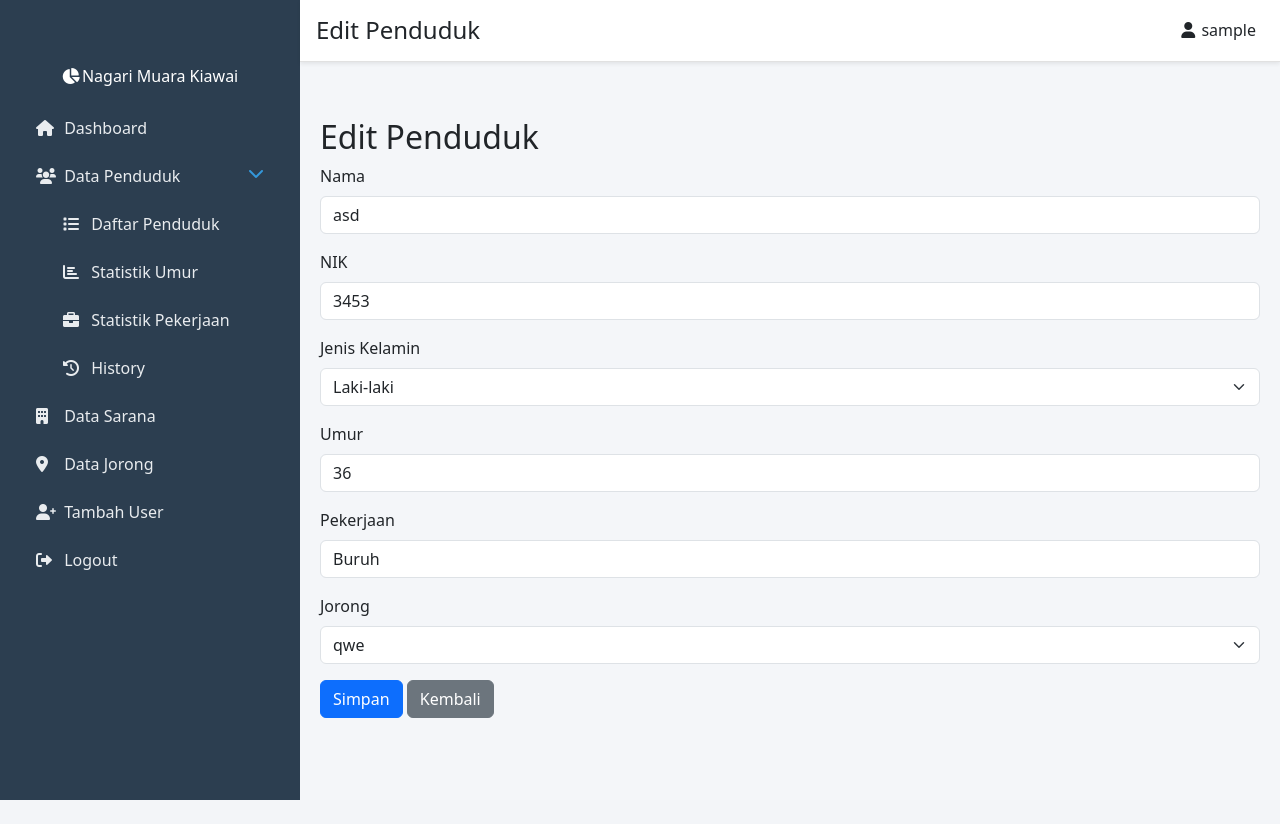
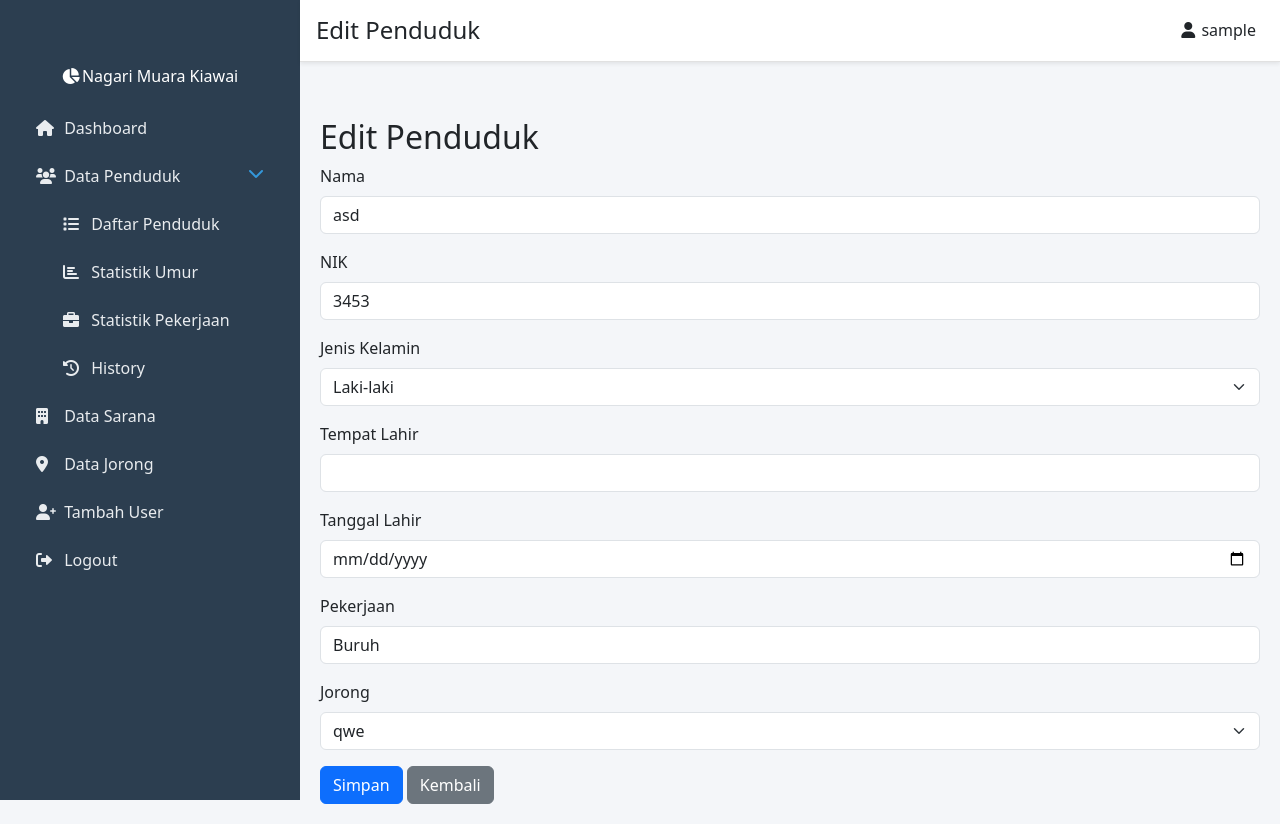
Before and after one commit to rzkmufid/nagari-muara-kiawai, a PHP site: page /views/penduduk/edit.php?id=1 in a window 1280 px wide. Before the commit the page ends 800 px from the top, so only its background shows below. Run offline with PHP 8.4, Linux system fonts and the light colour scheme; the visitor is signed in with stand-in values (Sample User, id 1); data comes from the database, SQL or seed files in the repository; data that the repository does not hold is empty; some libraries are stand-ins or nearby versions.

Commit message:
update umur

```diff
--- a/models/Penduduk.php
+++ b/models/Penduduk.php
@@ -22,39 +22,35 @@ class Penduduk
             return false;
         }
 
-
         // Validasi panjang NIK
         if (strlen($data['nik']) > 16) {
             return false;
         }
 
-
         $query = "INSERT INTO " . $this->table_name . "
-                  (nama, nik, jenis_kelamin, umur, pekerjaan, jorong)
-                  VALUES (:nama, :nik, :jenis_kelamin, :umur, :pekerjaan, :jorong)";
-
+                  (nama, nik, jenis_kelamin, tempat_lahir, tanggal_lahir, pekerjaan, jorong)
+                  VALUES (:nama, :nik, :jenis_kelamin, :tempat_lahir, :tanggal_lahir, :pekerjaan, :jorong)";
 
         try {
             $stmt = $this->conn->prepare($query);
-
 
             // Sanitasi data
             $nama = htmlspecialchars(strip_tags($data['nama']));
             $nik = htmlspecialchars(strip_tags($data['nik']));
             $jenis_kelamin = htmlspecialchars(strip_tags($data['jenis_kelamin']));
-            $umur = intval($data['umur']);
+            $tempat_lahir = htmlspecialchars(strip_tags($data['tempat_lahir']));
+            $tanggal_lahir = htmlspecialchars(strip_tags($data['tanggal_lahir']));
             $pekerjaan = htmlspecialchars(strip_tags($data['pekerjaan']));
             $jorong = htmlspecialchars(strip_tags($data['jorong']));
-
 
             // Bind parameter
             $stmt->bindParam(":nama", $nama);
             $stmt->bindParam(":nik", $nik);
             $stmt->bindParam(":jenis_kelamin", $jenis_kelamin);
-            $stmt->bindParam(":umur", $umur);
+            $stmt->bindParam(":tempat_lahir", $tempat_lahir);
+            $stmt->bindParam(":tanggal_lahir", $tanggal_lahir);
             $stmt->bindParam(":pekerjaan", $pekerjaan);
             $stmt->bindParam(":jorong", $jorong);
-
 
             return $stmt->execute();
         } catch (PDOException $e) {
@@ -68,8 +64,8 @@ class Penduduk
         // Validasi NIK unik
 
         $query = "INSERT INTO history
-                  (nama, nik, jenis_kelamin, umur, pekerjaan, jorong)
-                  VALUES (:nama, :nik, :jenis_kelamin, :umur, :pekerjaan, :jorong)";
+                  (nama, nik, jenis_kelamin, tempat_lahir, tanggal_lahir, pekerjaan, jorong)
+                  VALUES (:nama, :nik, :jenis_kelamin, :tempat_lahir, :tanggal_lahir, :pekerjaan, :jorong)";
 
 
         try {
@@ -80,7 +76,8 @@ class Penduduk
             $nama = htmlspecialchars(strip_tags($data['nama']));
             $nik = htmlspecialchars(strip_tags($data['nik']));
             $jenis_kelamin = htmlspecialchars(strip_tags($data['jenis_kelamin']));
-            $umur = intval($data['umur']);
+            $tempat_lahir = htmlspecialchars(strip_tags($data['tempat_lahir']));
+            $tanggal_lahir = htmlspecialchars(strip_tags($data['tanggal_lahir']));
             $pekerjaan = htmlspecialchars(strip_tags($data['pekerjaan']));
             $jorong = htmlspecialchars(strip_tags($data['jorong']));
 
@@ -89,7 +86,8 @@ class Penduduk
             $stmt->bindParam(":nama", $nama);
             $stmt->bindParam(":nik", $nik);
             $stmt->bindParam(":jenis_kelamin", $jenis_kelamin);
-            $stmt->bindParam(":umur", $umur);
+            $stmt->bindParam(":tempat_lahir", $tempat_lahir);
+            $stmt->bindParam(":tanggal_lahir", $tanggal_lahir);
             $stmt->bindParam(":pekerjaan", $pekerjaan);
             $stmt->bindParam(":jorong", $jorong);
 
@@ -155,7 +153,7 @@ class Penduduk
 
         $query = "UPDATE " . $this->table_name . "
                   SET nama=:nama, nik=:nik, jenis_kelamin=:jenis_kelamin,
-                      umur=:umur, pekerjaan=:pekerjaan, jorong=:jorong
+                      tempat_lahir=:tempat_lahir, tanggal_lahir=:tanggal_lahir, pekerjaan=:pekerjaan, jorong=:jorong
                   WHERE id = :id";
 
         $stmt = $this->conn->prepare($query);
@@ -165,7 +163,8 @@ class Penduduk
         $nama = htmlspecialchars(strip_tags($data['nama']));
         $nik = htmlspecialchars(strip_tags($data['nik']));
         $jenis_kelamin = htmlspecialchars(strip_tags($data['jenis_kelamin']));
-        $umur = intval($data['umur']);
+        $tempat_lahir = htmlspecialchars(strip_tags($data['tempat_lahir']));
+        $tanggal_lahir = htmlspecialchars(strip_tags($data['tanggal_lahir']));
         $pekerjaan = htmlspecialchars(strip_tags($data['pekerjaan']));
         $jorong = htmlspecialchars(strip_tags($data['jorong']));
 
@@ -175,7 +174,8 @@ class Penduduk
         $stmt->bindParam(":nama", $nama);
         $stmt->bindParam(":nik", $nik);
         $stmt->bindParam(":jenis_kelamin", $jenis_kelamin);
-        $stmt->bindParam(":umur", $umur);
+        $stmt->bindParam(":tempat_lahir", $tempat_lahir);
+        $stmt->bindParam(":tanggal_lahir", $tanggal_lahir);
         $stmt->bindParam(":pekerjaan", $pekerjaan);
         $stmt->bindParam(":jorong", $jorong);
 
@@ -261,13 +261,13 @@ class Penduduk
     {
         if ($golongan_umur == "Diatas 74") {
             $query = "SELECT * FROM " . $this->table_name . "
-                      WHERE umur > 74
-                      ORDER BY nama DESC";
+                      WHERE YEAR(CURDATE()) - YEAR(tanggal_lahir) > 74
+                      ORDER BY tempat_lahir DESC";
         } else {
             list($age_min, $age_max) = explode("-", $golongan_umur);
             $query = "SELECT * FROM " . $this->table_name . "
-                      WHERE umur BETWEEN :age_min AND :age_max
-                      ORDER BY nama DESC";
+                      WHERE YEAR(CURDATE()) - YEAR(tanggal_lahir) BETWEEN :age_min AND :age_max
+                      ORDER BY tempat_lahir DESC";
         }
 
         $stmt = $this->conn->prepare($query);
@@ -303,15 +303,22 @@ class Penduduk
         $params = [];
 
 
-        // Filter berdasarkan umur
-        if (isset($filters['umur_min']) && $filters['umur_min'] !== '') {
-            $query .= " AND umur >= :umur_min";
-            $params[':umur_min'] = intval($filters['umur_min']);
+        // Filter berdasarkan tanggal_lahir
+        if (isset($filters['tanggal_lahir_min']) && $filters['tanggal_lahir_min'] !== '') {
+            $query .= " AND tanggal_lahir >= :tanggal_lahir_min";
+            $params[':tanggal_lahir_min'] = $filters['tanggal_lahir_min'];
         }
 
-        if (isset($filters['umur_max']) && $filters['umur_max'] !== '') {
-            $query .= " AND umur <= :umur_max";
-            $params[':umur_max'] = intval($filters['umur_max']);
+        if (isset($filters['tanggal_lahir_max']) && $filters['tanggal_lahir_max'] !== '') {
+            $query .= " AND tanggal_lahir <= :tanggal_lahir_max";
+            $params[':tanggal_lahir_max'] = $filters['tanggal_lahir_max'];
+        }
+
+
+        // Filter berdasarkan tempat_lahir
+        if (isset($filters['tempat_lahir']) && $filters['tempat_lahir'] !== '') {
+            $query .= " AND tempat_lahir LIKE :tempat_lahir";
+            $params[':tempat_lahir'] = '%' . $filters['tempat_lahir'] . '%';
         }
 
 
--- a/views/penduduk/edit.php
+++ b/views/penduduk/edit.php
@@ -47,7 +47,7 @@ ob_start(); // Start output buffering
         </div>
         <div class="mb-3">
             <label class="form-label">NIK</label>
-            <input type="text" class="form-control" name="nik" value="<?= htmlspecialchars($penduduk['nik']) ?>" required>
+            <input type="number" class="form-control" name="nik" value="<?= htmlspecialchars($penduduk['nik']) ?>" required>
         </div>
         <div class="mb-3">
             <label class="form-label">Jenis Kelamin</label>
@@ -57,8 +57,12 @@ ob_start(); // Start output buffering
             </select>
         </div>
         <div class="mb-3">
-            <label class="form-label">Umur</label>
-            <input type="number" class="form-control" name="umur" value="<?= $penduduk['umur'] ?>" required>
+            <label class="form-label">Tempat Lahir</label>
+            <input type="text" class="form-control" name="tempat_lahir" value="<?= htmlspecialchars($penduduk['tempat_lahir']) ?>" required>
+        </div>
+        <div class="mb-3">
+            <label class="form-label">Tanggal Lahir</label>
+            <input type="date" class="form-control" name="tanggal_lahir" value="<?= htmlspecialchars($penduduk['tanggal_lahir']) ?>" required>
         </div>
         <div class="mb-3">
             <label class="form-label">Pekerjaan</label>
--- a/views/penduduk/proses_edit.php
+++ b/views/penduduk/proses_edit.php
@@ -12,7 +12,8 @@ if ($_SERVER['REQUEST_METHOD'] == 'POST') {
         'nama' => $_POST['nama'],
         'nik' => $_POST['nik'],
         'jenis_kelamin' => $_POST['jenis_kelamin'],
-        'umur' => $_POST['umur'],
+        'tempat_lahir' => $_POST['tempat_lahir'],
+        'tanggal_lahir' => $_POST['tanggal_lahir'],
         'pekerjaan' => $_POST['pekerjaan'],
         'jorong' => $_POST['jorong'],
     ];
```
Also changed, not shown: views/penduduk/index.php (+16 -27 lines), views/penduduk/proses_tambah.php (+11 -4 lines), views/penduduk/tambah.php (+7 -3 lines).
